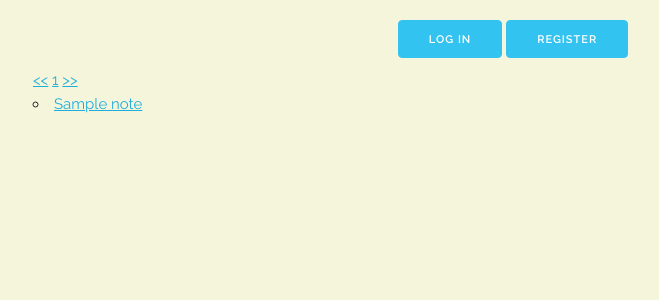
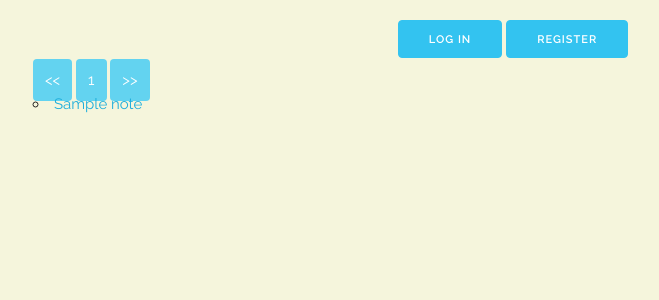
Before and after one commit to BlaiseGratton/take_note, a Python web app: template templates/notes.html in a window 1280 px wide. Shown: the top 300 px of the page, without its empty margins (127-786 px from the left). Run offline with Jinja, Linux system fonts and the light colour scheme; the template is opened without the code that fills it: most values are stand-ins (such as "Sample title", 1, 10 or a date in 2020).

Commit message:
some pagination styling and tweaking

```diff
--- a/static/css/styles.css
+++ b/static/css/styles.css
@@ -47,3 +47,27 @@ textarea[name="content"] {
 p {
   white-space: pre-wrap;
 }
+
+.pagination-link {
+  padding: 12px;
+  border-radius: 4px;
+  background-color: #63D3F0;
+  color: #fff;
+}
+
+.pagination-link:hover {
+  color: #e6e6e6;
+}
+
+.selected {
+ background-color: #33C3F0;
+}
+
+.selected:hover,
+.pagination-link:hover {
+  background-color: #1EAEDB;
+}
+
+a {
+  text-decoration: none;
+}
--- a/templates/notes.html
+++ b/templates/notes.html
@@ -4,13 +4,17 @@
 {% block content %}
 {% if pages[1] %}
   {% if current_page != 1 %}
-  <a href="{{ url_for('notes', page=current_page-1) }}"><<</a>
+  <a class="pagination-link" href="{{ url_for('notes', page=current_page-1) }}"><<</a>
   {% endif %}
   {% for page in pages %}
-    <a class="pagination-link" href="{{ url_for('notes', page=page) }}">{{ page }}</a>
+    {% if page == current_page %}
+      <a class="pagination-link selected" href="{{ url_for('notes', page=page) }}">{{ page }}</a>
+    {% else %}
+      <a class="pagination-link" href="{{ url_for('notes', page=page) }}">{{ page }}</a>
+    {% endif %}
   {% endfor %}
   {% if current_page != pages[-1] %}
-    <a href="{{ url_for('notes', page=current_page+1) }}">>></a>
+    <a class="pagination-link" href="{{ url_for('notes', page=current_page+1) }}">>></a>
   {% endif %}
 {% endif %}
 <ul>
```
